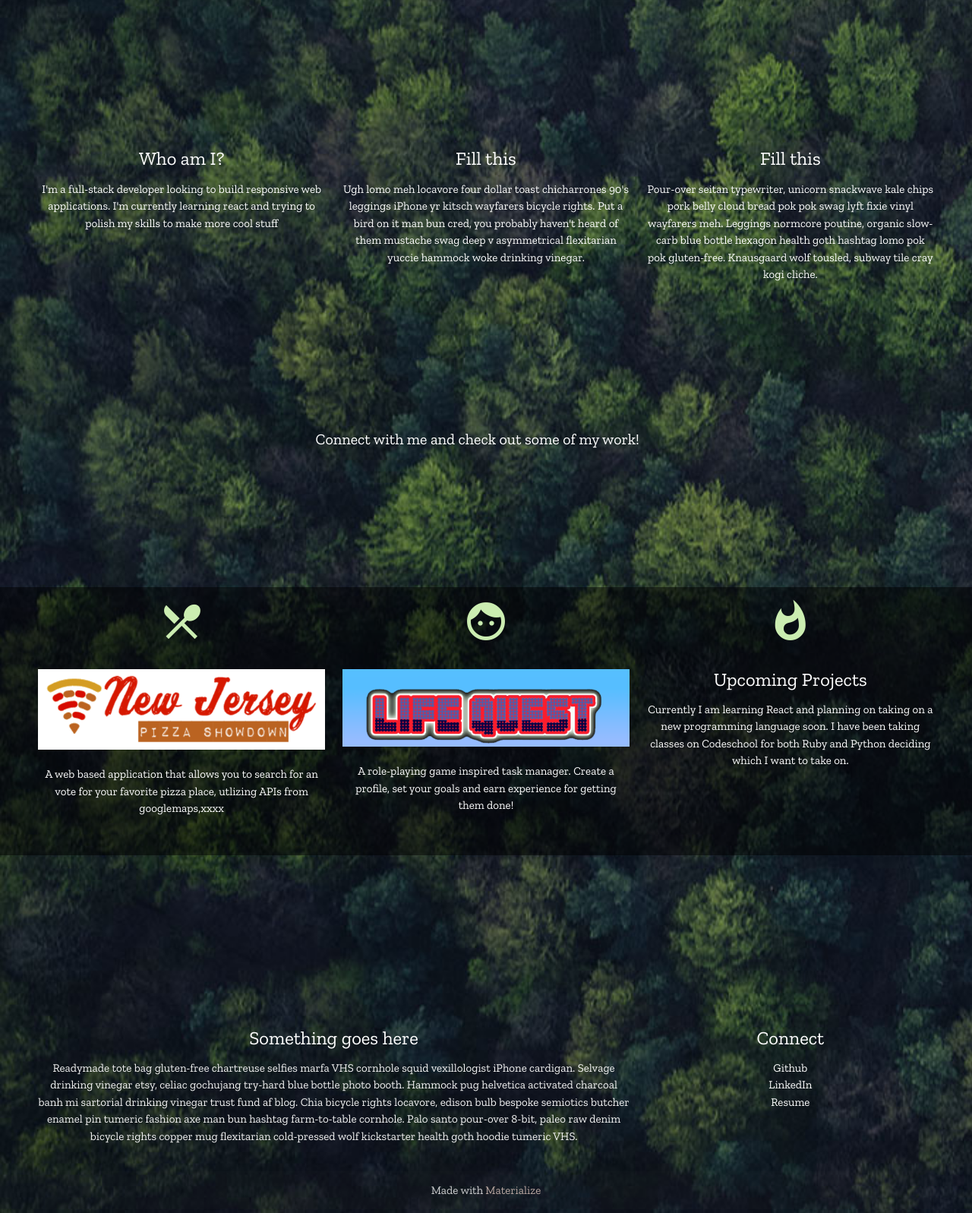
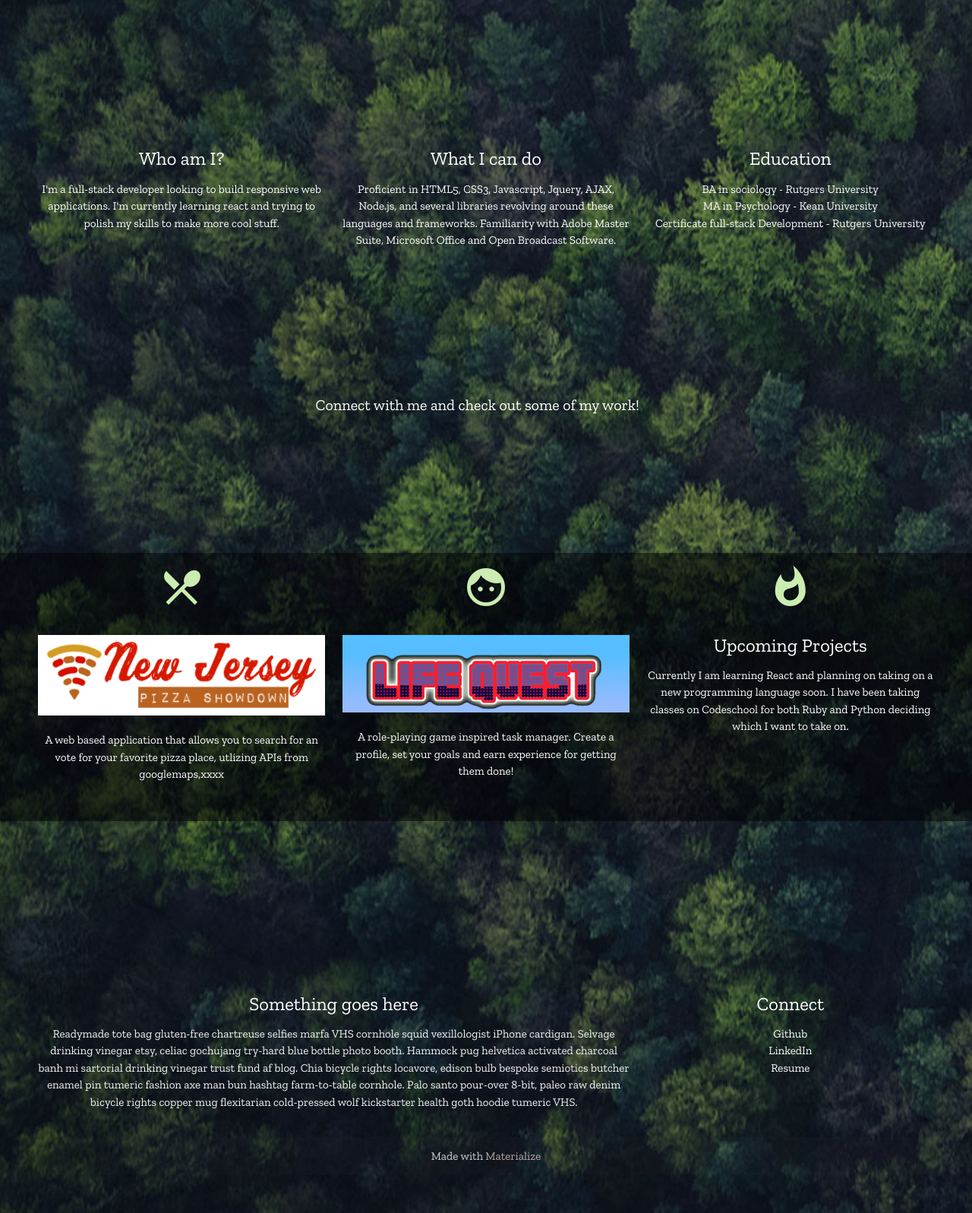
Before and after one commit to salszu/salszuPort, a PHP site: page / in a window 1280 px wide. Shown: the part 395-1992 px from the top of the page at 76% size. Run offline with PHP 8.4, Linux system fonts and the light colour scheme; some libraries are stand-ins or nearby versions; some web fonts are replaced.

Commit message:
finish writing, fool

```diff
--- a/assets/script.js
+++ b/assets/script.js
@@ -1,4 +1,3 @@
-
 
 
  // event listener for materialize page preloader
--- a/assets/style.css
+++ b/assets/style.css
@@ -31,7 +31,7 @@ body {
 [class*="entypo-"]:before {
   font-family: 'entypo', sans-serif;
 }
-h5, p {
+h5, p, li {
   color: white;
 }
 .welcomeText,
@@ -210,6 +210,9 @@ a:active {
     margin-right: -3%
   }
 
+
+
+
   /* preloader css for materialize page loader
   .preloader-background {
 	display: flex;
--- a/index.html
+++ b/index.html
@@ -52,25 +52,30 @@
             <h2 class="center brown-text"><i class="material-icons"></i></h2>
             <h5 class="center">Who am I?</h5>
 
-            <p class="light">I'm a full-stack developer looking to build responsive web applications. I'm currently learning react and trying to polish my skills to make more cool stuff</p>
+            <p class="light">I'm a full-stack developer looking to build responsive web applications. I'm currently learning react and trying to polish my skills to make more cool stuff.</p>
           </div>
         </div>
 
         <div class="col s12 m4">
           <div class="icon-block">
             <h2 class="center brown-text"><i class="material-icons"></i></h2>
-            <h5 class="center">Fill this</h5>
+            <h5 class="center">What I can do</h5>
 
-            <p class="light">Ugh lomo meh locavore four dollar toast chicharrones 90's leggings iPhone yr kitsch wayfarers bicycle rights. Put a bird on it man bun cred, you probably haven't heard of them mustache swag deep v asymmetrical flexitarian yuccie hammock woke drinking vinegar.</p>
+            <p class="light"> Proficient in HTML5, CSS3, Javascript, Jquery, AJAX, Node.js, and several libraries revolving around these languages and frameworks. Familiarity with Adobe Master Suite, Microsoft Office and Open Broadcast Software.
+</p>
           </div>
         </div>
 
         <div class="col s12 m4">
           <div class="icon-block">
             <h2 class="center brown-text"><i class="material-icons"></i></h2>
-            <h5 class="center">Fill this </h5>
+            <h5 class="center">Education</h5>
 
-            <p class="light"> Pour-over seitan typewriter, unicorn snackwave kale chips pork belly cloud bread pok pok swag lyft fixie vinyl wayfarers meh. Leggings normcore poutine, organic slow-carb blue bottle hexagon health goth hashtag lomo pok pok gluten-free. Knausgaard wolf tousled, subway tile cray kogi cliche.</p>
+            <p class="light"> <ul>
+            <li>BA in sociology - Rutgers University</li>
+            <li>MA in Psychology - Kean University</li>
+            <li>Certificate full-stack Development - Rutgers University</li>
+            </ul></p>
           </div>
         </div>
       </div>
@@ -165,7 +170,10 @@
         </div>
       </div>
     </footer>
+
   </div>
+
+
 
 </body>
 
```
